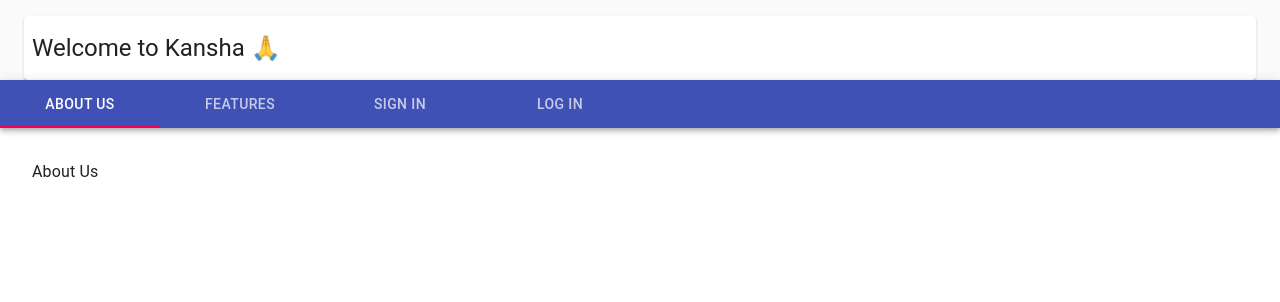
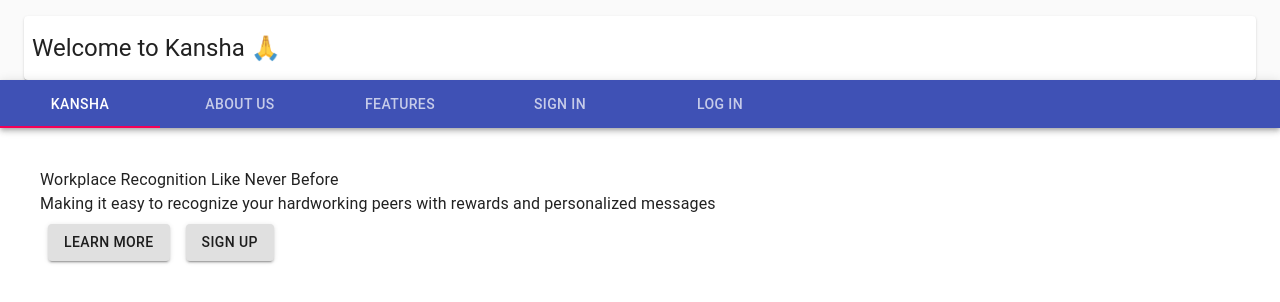
Before and after one commit to rleslie1015/kansha-fe, a React (Create React App) app in the folder react-app/: page / in a window 1280 px wide. Shown: the top 302 px of the page. Built offline with nearby package versions, Linux system fonts and the light colour scheme.

Commit message:
built out header component
Co-authored-by: LeslieRodriguez <rleslie1015@gmail.com>

```diff
--- a/react-app/src/App.jsx
+++ b/react-app/src/App.jsx
@@ -2,8 +2,8 @@ import React from 'react';
 import CssBaseline from '@material-ui/core/CssBaseline';
 import { makeStyles } from '@material-ui/core/styles';
 import { Container, Typography, Paper } from '@material-ui/core';
-// import { Landing }  from './landing/Landing';
-import NavBar from './landing/NavBar';
+import { Landing }  from './landing/Landing';
+
 
 
 const useStyles = makeStyles(theme => ({
@@ -37,7 +37,7 @@ export const App = () => {
 
                 </Paper>
             </Container>
-            <NavBar />
+            <Landing />
         </div>
     );
 };
--- a/react-app/src/landing/Header.js
+++ b/react-app/src/landing/Header.js
@@ -0,0 +1,26 @@
+import React from 'react'
+import { makeStyles } from '@material-ui/core/styles';
+import Button from '@material-ui/core/Button';
+
+const useStyles = makeStyles(theme => ({
+    button: {
+      margin: theme.spacing(1),
+    },
+    input: {
+      display: 'none',
+    },
+  }));
+
+  export default function Header () {
+      const classes = useStyles();
+
+      return(
+          <>
+            <h1>Workplace Recognition Like Never Before</h1>
+            <p>Making it easy to recognize your hardworking peers with rewards and personalized messages</p>
+            <Button variant='contained' className = {classes.button}>Learn More</Button>
+            <Button variant = 'contained' color = 'primar' className = {classes.button}>Sign Up</Button>
+
+          </>
+      )
+  }
--- a/react-app/src/landing/Landing.js
+++ b/react-app/src/landing/Landing.js
@@ -1,14 +1,15 @@
 import React from 'react';
-import {NavBar} from './NavBar';
+import NavBar from './NavBar';
+import Header from './Header'
 
 export const Landing = () => {
 
     return (
         <>
         <NavBar />
-        <p>WORK</p>
-        {/* <Header />
-        <Features />
+
+        {/* <Header /> */}
+        {/* <Features />
         <Footer /> */}
         </>
     )
--- a/react-app/src/landing/NavBar.js
+++ b/react-app/src/landing/NavBar.js
@@ -6,6 +6,7 @@ import Tabs from '@material-ui/core/Tabs';
 import Tab from '@material-ui/core/Tab';
 import Typography from '@material-ui/core/Typography';
 import Box from '@material-ui/core/Box';
+import Header from './Header';
 
 export function TabPanel(props) {
     const { children, value, index, ...other } = props;
@@ -19,7 +20,7 @@ export function TabPanel(props) {
         aria-labelledby={`simple-tab-${index}`}
         {...other}
       >
-        <Box p={4}>{children}</Box>
+        <Box p={5}>{children}</Box>
       </Typography>
     );
   }
@@ -56,24 +57,27 @@ export function TabPanel(props) {
       <div className={classes.root}>
         <AppBar position="static">
           <Tabs value={value} onChange={handleChange} aria-label="simple tabs example">
-            <Tab label="About Us" {...a11yProps(0)} />
-            <Tab label="Features" {...a11yProps(1)} />
-            <Tab label="Sign In" {...a11yProps(2)} />
-            <Tab label="Log In" {...a11yProps(3)} />
+            <Tab label='Kansha' {...a11yProps(0)} />
+            <Tab label="About Us" {...a11yProps(1)} />
+            <Tab label="Features" {...a11yProps(2)} />
+            <Tab label="Sign In" {...a11yProps(3)} />
+            <Tab label="Log In" {...a11yProps(4)} />
           </Tabs>
         </AppBar>
         <TabPanel value={value} index={0}>
+        <Header />
+        </TabPanel>
+        <TabPanel value={value} index={1}>
           About Us
         </TabPanel>
-        <TabPanel value={value} index={1}>
+        <TabPanel value={value} index={2}>
           Features
         </TabPanel>
-        <TabPanel value={value} index={2}>
+        <TabPanel value={value} index={3}>
           Sign In
         </TabPanel>
-        <TabPanel value={value} index={3}>
+        <TabPanel value={value} index={4}>
             Log In
         </TabPanel>
-
       </div>
     )}
```
